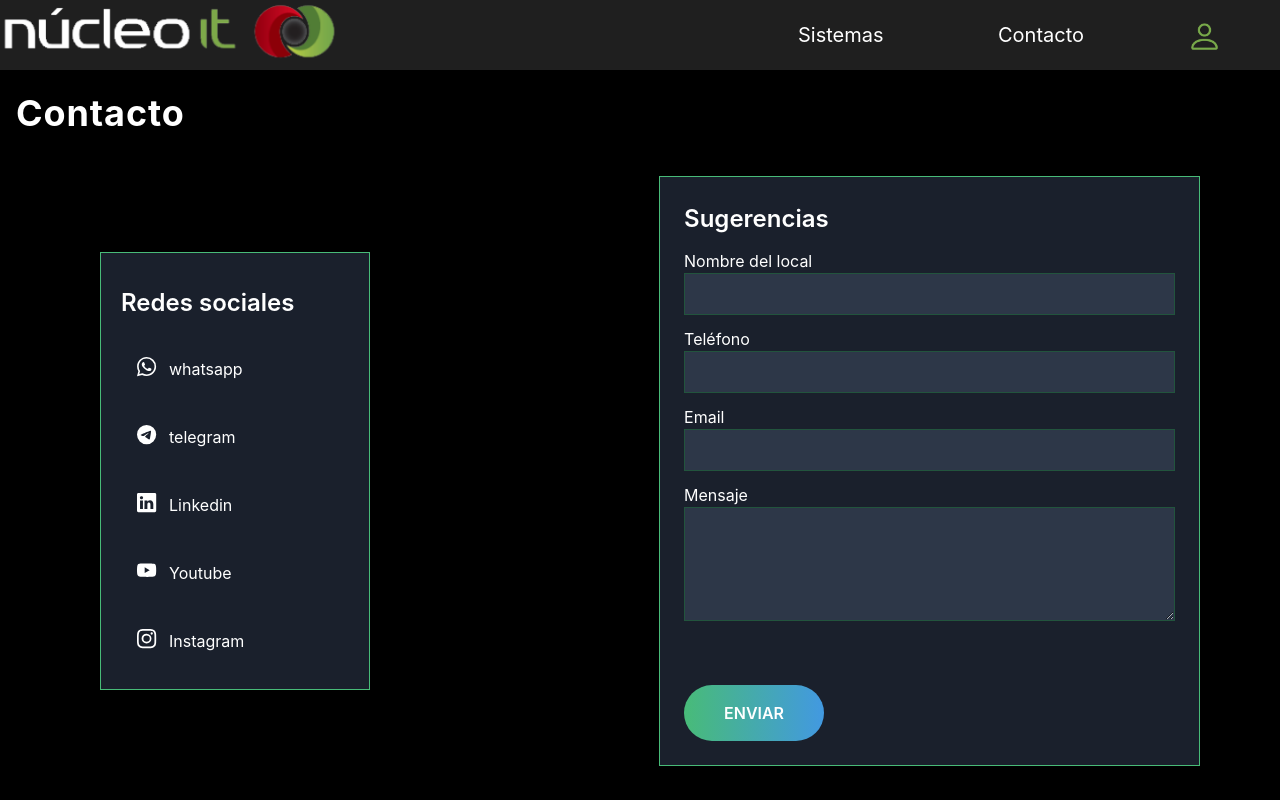
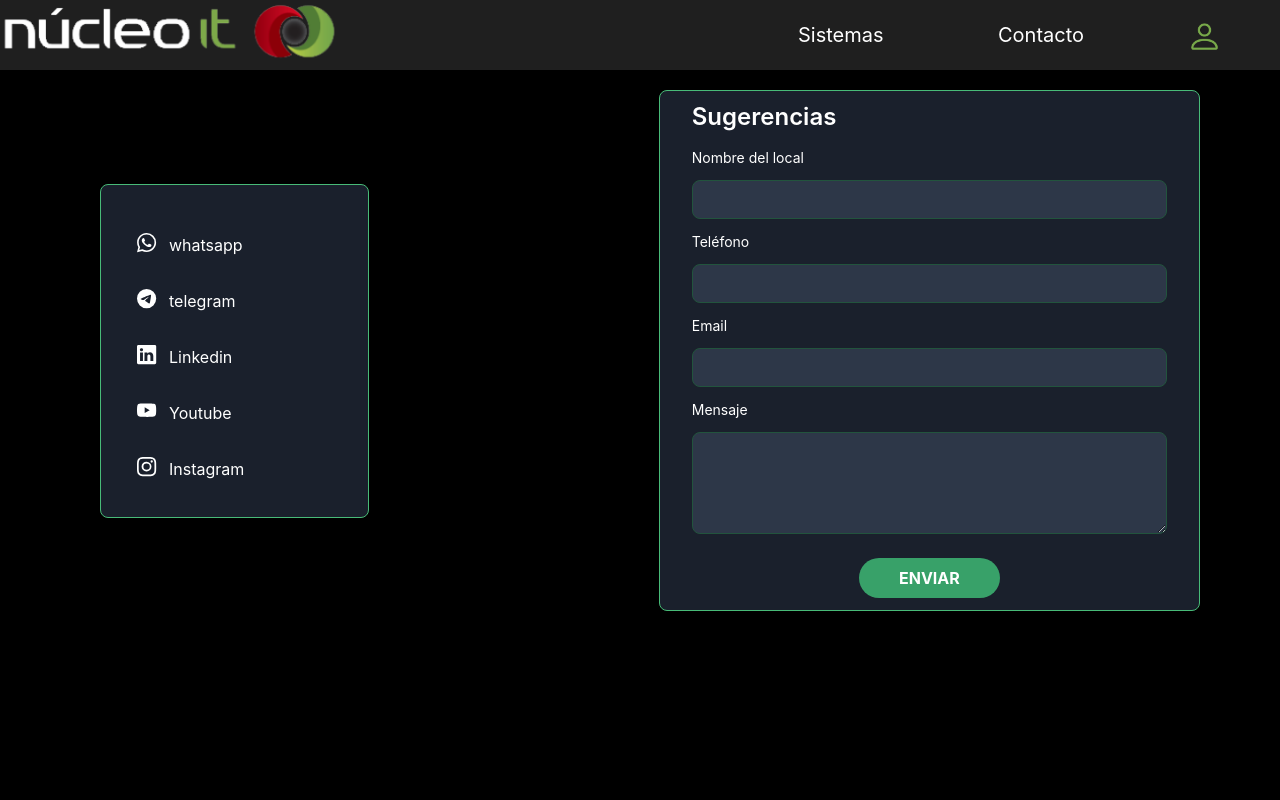
Before and after one commit to pabloVieyra/nucleo-wiki, a Next.js app: page /Contacto in a window 1280 px wide. Shown: the top 800 px of the page. Built offline with nearby package versions, Linux system fonts and the light colour scheme; a web font is replaced by a local one.

Commit message:
arreglos de footer + formulario

```diff
--- a/components/Formulario/Formulario.js
+++ b/components/Formulario/Formulario.js
@@ -22,19 +22,12 @@ const Formulario = () => {
         id="contact"
         className="relative w-full min-h-screen bg-black text-green-500"
       >
-        <h1 className="text-4xl p-4 font-bold tracking-wide text-white">
-          Contacto
-        </h1>
         <div className="absolute top-1/2 left-1/2 transform -translate-x-1/2 -translate-y-1/2 h-32 w-full"></div>
 
         <div className="relative p-5 lg:px-20 flex flex-col md:flex-row items-center justify-center">
           <div className="w-full md:w-1/2 p-5 md:px-0 mx-5">
-            <div className="bg-gray-900 border border-green-500 w-full lg:w-1/2 h-full p-5 pt-8 ">
-              <h3 className="text-2xl font-semibold mb-5 text-white">
-                Redes sociales
-              </h3>
-
-              <div className="flex flex-col gap-3">
+            <div className="rounded-lg bg-gray-900 border border-green-500 lg:w-1/2 h-full p-5 pt-8 ">
+              <div className="flex flex-col">
                 <a
                   href="https://api.whatsapp.com/send?phone=5491132777917"
                   className="flex items-center hover:text-white hover:bg-green-500 p-2 text-white"
@@ -123,50 +116,52 @@ const Formulario = () => {
           <form
             onSubmit={sendEmail}
             action="#"
-            className="w-full md:w-1/2 border border-green-500 p-6 bg-gray-900"
+            className="rounded-lg md:w-1/2 border border-green-500 pt-2 px-8 bg-gray-900"
           >
             <h2 className="text-2xl pb-3 font-semibold text-white">
               Sugerencias
             </h2>
             <div>
               <div className="flex flex-col mb-3">
-                <label className="text-white">Nombre del local</label>
+                <label className="text-white text-sm pb-3">
+                  Nombre del local
+                </label>
                 <input
                   type="text"
                   name="user_name"
                   required
-                  className="px-3 py-2 bg-gray-800 border border-green-900 focus:border-white-500 focus:outline-none focus:bg-gray-800 focus:text-green-500"
+                  className="rounded-lg text-sm px-3 py-2 bg-gray-800 border border-green-900 focus:border-white-500 focus:outline-none focus:bg-gray-800 focus:text-green-500"
                 />
               </div>
               <div className="flex flex-col mb-3">
-                <label className="text-white">Teléfono</label>
+                <label className="text-white text-sm pb-3">Teléfono</label>
                 <input
                   type="tel"
                   name="user_number"
                   required
-                  className="px-3 py-2 bg-gray-800 border border-green-900 focus:border-white-500 focus:outline-none focus:bg-gray-800 focus:text-green-500"
+                  className="rounded-lg text-sm px-3 py-2 bg-gray-800 border border-green-900 focus:border-white-500 focus:outline-none focus:bg-gray-800 focus:text-green-500"
                 />
               </div>
               <div className="flex flex-col mb-3">
-                <label className="text-white">Email</label>
+                <label className="text-white text-sm pb-3">Email</label>
                 <input
                   type="text"
                   name="user_email"
                   required
-                  className="px-3 py-2 bg-gray-800 border border-green-900 focus:border-white-500 focus:outline-none focus:bg-gray-800 focus:text-green-500"
+                  className="rounded-lg text-sm px-3 py-2 bg-gray-800 border border-green-900 focus:border-white-500 focus:outline-none focus:bg-gray-800 focus:text-green-500"
                 />
               </div>
               <div className="flex flex-col mb-3">
-                <label className="text-white">Mensaje</label>
+                <label className="text-white text-sm pb-3">Mensaje</label>
                 <textarea
                   rows="4"
                   name="user_message"
-                  className="px-3 py-2 bg-gray-800 border border-green-900 focus:border-white-500 focus:outline-none focus:bg-gray-800 focus:text-green-500"
+                  className="rounded-lg text-sm px-3 py-2 bg-gray-800 border border-green-900 focus:border-white-500 focus:outline-none focus:bg-gray-800 focus:text-green-500"
                 ></textarea>
               </div>
             </div>
-            <div className="w-full pt-3">
-              <button className="mt-10 font-semibold leading-none text-white py-5 px-10 bg-gradient-to-r from-green-500 to-blue-500 rounded rounded-full">
+            <div className="w-full pt-3 pb-3 grid place-items-center">
+              <button className="font-semibold leading-none text-white py-3 px-10  rounded rounded-full bg-green-600 p-2 hover:bg-gray-800 font-bold">
                 ENVIAR
               </button>
             </div>
--- a/components/Login/Loginone.js
+++ /dev/null
@@ -1,84 +0,0 @@
-import React from "react";
-import { useFormik } from "formik";
-import * as Yup from "yup";
-
-function Login (){
-  const formik = useFormik({
-    initialValues:{
-      email:"",
-      name:"",
-      password:"",
-    },
-    validationSchema: Yup.object({
-      email: Yup.string().required(),
-      name: Yup.string().required(),
-      password: Yup.string().required(),
-    }),
-    onSubmit: (formData, values) => {
-      console.log(formData);
-      alert(JSON.stringify(values, null, 2));
-    },
-  });
-
-  return (
-    <form onSubmit={formik.handleSubmit}>
-      <main className="mx-auto flex min-h-screen w-full items-center justify-center bg-gray-900 text-white">
-        <section className="flex w-[30rem] flex-col space-y-10">
-          <h2 className="text-gray-800 font-bold text-4xl pb-6 text-center">
-            Núcleo<span className="text-green-600">Wiki</span>
-          </h2>
-          <div className="w-full transform border-b-2 bg-transparent text-lg duration-300 focus-within:border-indigo-500">
-            <input
-              className="w-full border-none bg-transparent outline-none placeholder:italic focus:outline-none"
-              id="email"
-              name="email"
-              type="email"
-              placeholder="Email"
-              onChange={formik.handleChange}
-              onBlur={formik.handleBlur}
-              value={formik.values.email}
-            />
-            {formik.touched.email && formik.errors.email ? (
-                  <div>{formik.errors.email}</div>
-                ) : null}
-          </div>
-
-          <div className="w-full transform border-b-2 bg-transparent text-lg duration-300 focus-within:border-indigo-500">
-            <input
-              className="w-full border-none bg-transparent outline-none placeholder:italic focus:outline-none"
-              id="password"
-              name="password"
-              type="password"
-              placeholder="Contraseña"
-              onChange={formik.handleChange}
-              value={formik.values.password}
-            />
-          </div>
-
-          <button className="transform rounded-sm bg-green-600 py-2 font-bold duration-300 hover:bg-gray-400">
-            INICIAR SESIÓN
-          </button>
-
-          <a
-            href="#"
-            className="transform text-center font-semibold text-gray-500 duration-300 hover:text-gray-300"
-          >
-            HAS OLVIDADO TU CONTRASEÑA?
-          </a>
-
-          <p className="text-center text-lg">
-            ¿Sin cuenta?
-            <a
-              href="#"
-              className="font-medium text-green-500 underline-offset-4 hover:underline"
-            >
-              Crear tu cuenta
-            </a>
-          </p>
-        </section>
-      </main>
-    </form>
-  );
-};
-
-export default Login;
```
